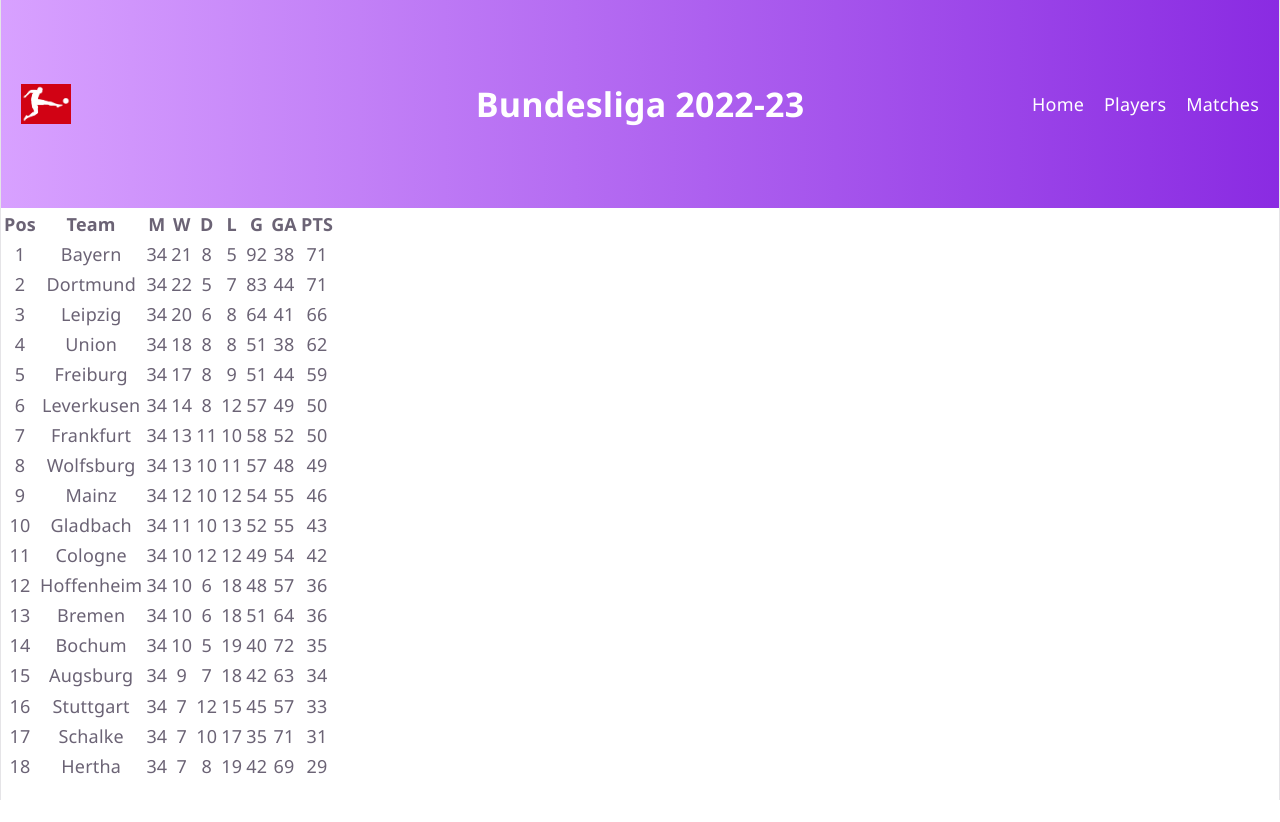
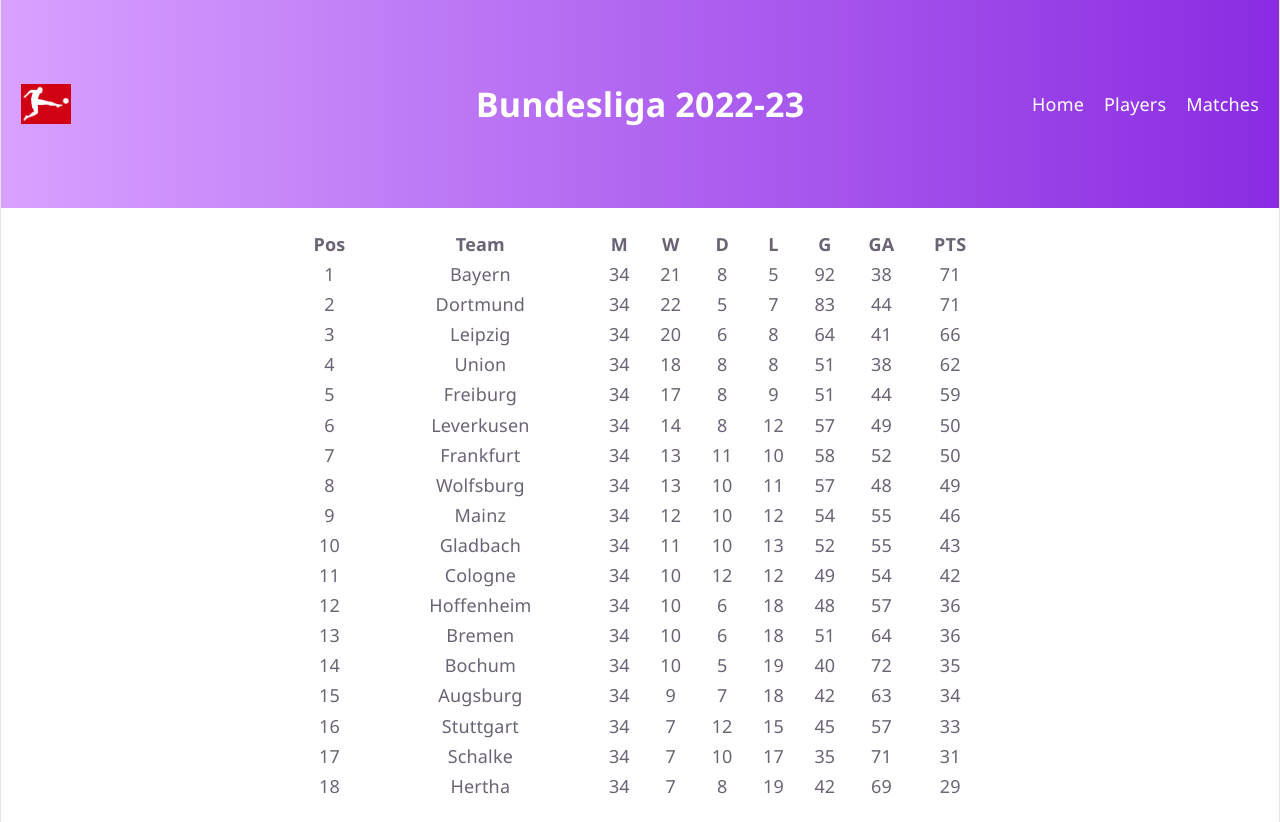
Before and after one commit to W-ren-P/react_master_v2, a React (Vite) app in the folder cp-bootcamp/: page /#/ in a window 1280 px wide. Before the commit the page ends 800 px from the top, so only its background shows below. Built offline with nearby package versions, Linux system fonts and the light colour scheme.

Commit message:
Centred league table

```diff
--- a/cp-bootcamp/src/LeagueTable.jsx
+++ b/cp-bootcamp/src/LeagueTable.jsx
@@ -135,7 +135,7 @@
   }, []);
 
   return (
-    <div className="table_container_c">
+    <div className="table_container">
       {tableRows.length === 0 ? (
         <p>Loading league table...</p>
       ) : (
```
